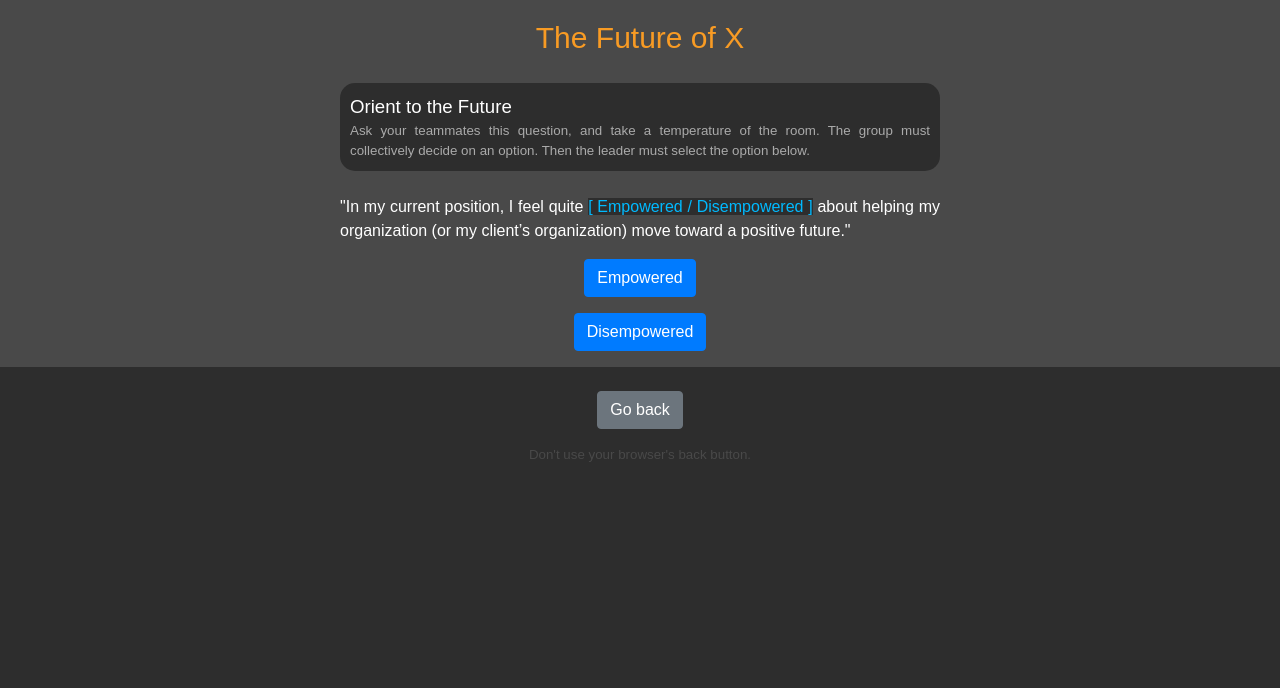
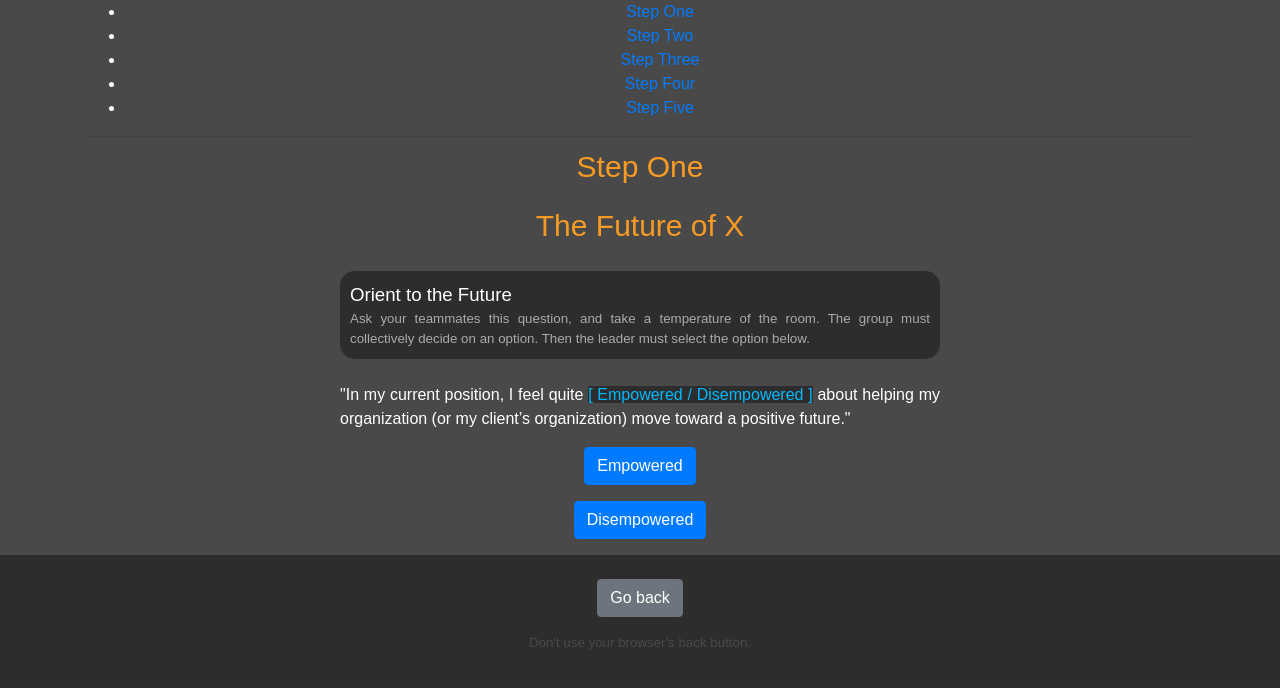
Before and after one commit to BradOFarrell/future-of-x, a React (Create React App) app: page / in a window 1280 px wide. Shown: the top 688 px of the page. Built offline with nearby package versions, Linux system fonts and the light colour scheme.

Commit message:
Add router

```diff
--- a/package.json
+++ b/package.json
@@ -3,9 +3,11 @@
   "version": "0.1.0",
   "private": true,
   "dependencies": {
+    "@types/react-router-dom": "^4.2.7",
     "bootstrap": "^4.1.1",
     "react": "^16.4.1",
     "react-dom": "^16.4.1",
+    "react-router-dom": "^4.3.1",
     "react-scripts-ts": "2.16.0"
   },
   "scripts": {
--- a/src/App.tsx
+++ b/src/App.tsx
@@ -1,4 +1,5 @@
 import * as React from 'react';
+import { BrowserRouter as Router, Link, Route } from 'react-router-dom';
 import './App.css';
 import Content from './Content';
 
@@ -11,6 +12,33 @@ class App extends React.Component {
 
     <div className="jumbotron jumbotron-fluid">
     <div className="container">
+      <Router>
+        <div>
+        <ul>
+          <li>
+            <Link to="/">Step One</Link>
+          </li>
+          <li>
+            <Link to="/two">Step Two</Link>
+          </li>
+          <li>
+            <Link to="/three">Step Three</Link>
+          </li>
+          <li>
+            <Link to="/four">Step Four</Link>
+          </li>
+          <li>
+            <Link to="/five">Step Five</Link>
+          </li>
+        </ul>
+        <hr />
+        <Route exact={true} path="/" component={StepOne} />
+        <Route path="/two" component={StepTwo} />
+        <Route path="/three" component={StepThree} />
+        <Route path="/four" component={StepFour} />
+        <Route path="/five" component={StepFive} />
+        </div>
+      </Router>
       <br/>
       <h2>The Future of X</h2>
       <br/>
@@ -51,4 +79,34 @@ class App extends React.Component {
   }
 }
 
+const StepOne = () => (
+  <div>
+    <h2>Step One</h2>
+  </div>
+);
+
+const StepTwo = () => (
+  <div>
+    <h2>Step Two</h2>
+  </div>
+);
+
+const StepThree = () => (
+  <div>
+    <h2>Step Three</h2>
+  </div>
+);
+
+const StepFour = () => (
+  <div>
+    <h2>Step Four</h2>
+  </div>
+);
+
+const StepFive = () => (
+  <div>
+    <h2>Step Five</h2>
+  </div>
+);
+
 export default App;
```
Also changed, not shown: 1 other file (tests, documents, lock files or other folders).
